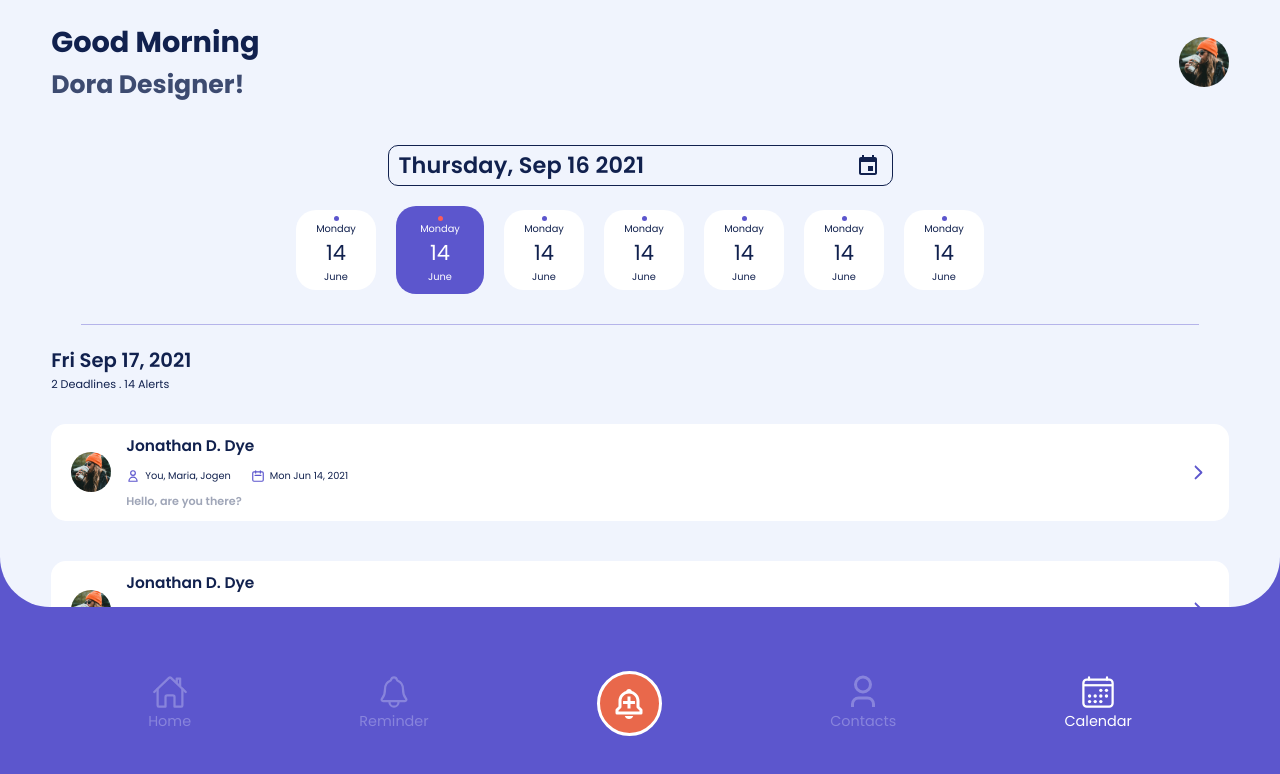
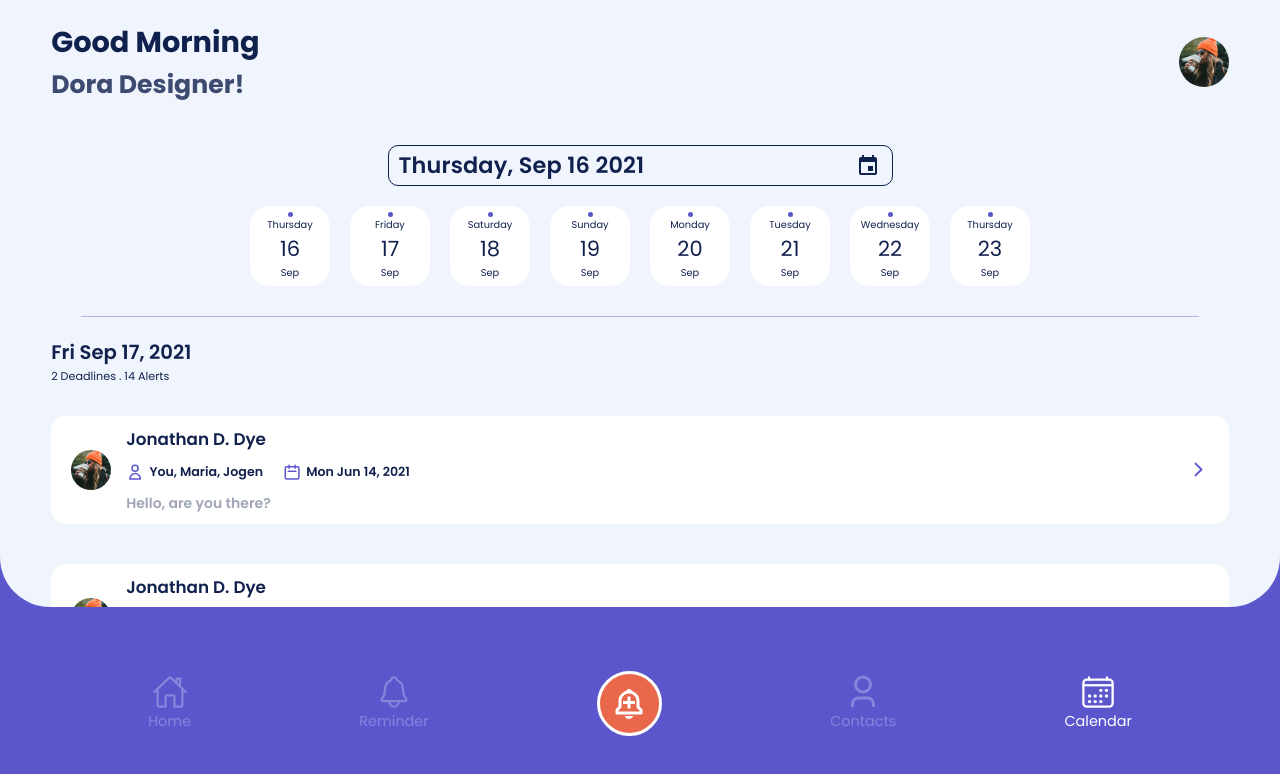
Before and after one commit to khanhammad896/nagger, a React (Create React App) app: page /calendar in a window 1280 px wide. Shown: the top 774 px of the page. Built offline with nearby package versions, Linux system fonts and the light colour scheme.

Commit message:
Removed resizing which was causing keyboard issue for android

```diff
--- a/src/App.css
+++ b/src/App.css
@@ -32,10 +32,9 @@
   width: 100%;
   padding-inline: 4%;
   background-color: var(--tab-theme);
-  flex-grow: 1;
+  height: 100%;
   border-radius: 0 0 50px 50px;
-  /* overflow: auto; */
-  overflow: hidden;
+  overflow: auto;
 }
 
 .tab-stack {
--- a/src/components/DateSelector.js
+++ b/src/components/DateSelector.js
@@ -14,13 +14,36 @@ const DateSelector = (props) => {
   const [selectedDate, setSelectedDate] = React.useState(
     moment().format("dddd, MMMM DD YYYY")
   );
+  const [weekdays, setWeekDays] = React.useState([]);
+
+  const updateWeek = () => {
+    const week = [];
+
+    for (var i = 0; i < 8; i++) {
+      const day = moment(selectedDate)
+        .add(i, "days")
+        .format("dddd MMM DD")
+        .split(" ");
+      const dateObj = {
+        day: day[0],
+        month: day[1],
+        date: day[2],
+      };
+      week.push(dateObj);
+    }
+    return week;
+  };
 
   const handleDateChange = (date) => {
-    setSelectedDate(date);
+    setSelectedDate(date.format("dddd, MMM DD YYYY"));
+    setWeekDays(updateWeek());
   };
 
-  const now = moment();
-  console.log("Selected Date", selectedDate);
+  React.useEffect(() => {
+    setWeekDays(updateWeek());
+  }, []);
+
+  console.log("Week days", weekdays);
   return (
     <>
       <DateSelectorWrapper addReminder={props.addReminder}>
@@ -34,6 +57,7 @@ const DateSelector = (props) => {
               id="date-picker-inline"
               value={selectedDate}
               onChange={handleDateChange}
+              onClose={() => setWeekDays(updateWeek())}
               KeyboardButtonProps={{
                 "aria-label": "change date",
               }}
@@ -42,48 +66,14 @@ const DateSelector = (props) => {
         </div>
         <div className="month-date-container">
           <div className="date-card-wrapper">
-            <div className="date-card">
-              <Badge className="date-dot" />
-              <span className="date-card-day">Monday</span>
-              <span className="date-card-date">14</span>
-              <span className="date-card-month">June</span>
-            </div>
-            <div className="date-card-selected">
-              <Badge className="date-dot-selected" />
-              <span className="date-card-day">Monday</span>
-              <span className="date-card-date">14</span>
-              <span className="date-card-month">June</span>
-            </div>
-            <div className="date-card">
-              <Badge className="date-dot" />
-              <span className="date-card-day">Monday</span>
-              <span className="date-card-date">14</span>
-              <span className="date-card-month">June</span>
-            </div>
-            <div className="date-card">
-              <Badge className="date-dot" />
-              <span className="date-card-day">Monday</span>
-              <span className="date-card-date">14</span>
-              <span className="date-card-month">June</span>
-            </div>
-            <div className="date-card">
-              <Badge className="date-dot" />
-              <span className="date-card-day">Monday</span>
-              <span className="date-card-date">14</span>
-              <span className="date-card-month">June</span>
-            </div>
-            <div className="date-card">
-              <Badge className="date-dot" />
-              <span className="date-card-day">Monday</span>
-              <span className="date-card-date">14</span>
-              <span className="date-card-month">June</span>
-            </div>
-            <div className="date-card">
-              <Badge className="date-dot" />
-              <span className="date-card-day">Monday</span>
-              <span className="date-card-date">14</span>
-              <span className="date-card-month">June</span>
-            </div>
+            {weekdays.map((weekday) => (
+              <div className="date-card">
+                <Badge className="date-dot" />
+                <span className="date-card-day">{weekday.day}</span>
+                <span className="date-card-date">{weekday.date}</span>
+                <span className="date-card-month">{weekday.month}</span>
+              </div>
+            ))}
           </div>
         </div>
       </DateSelectorWrapper>
@@ -210,7 +200,6 @@ const DateSelectorWrapper = styled.div`
   .MuiInputBase-input {
     font-family: var(--font-regular);
     font-size: 1.4em;
-    pointer-events: none;
   }
   .MuiIconButton-label {
     color: var(--text-dark);
--- a/src/components/HomeCard.js
+++ b/src/components/HomeCard.js
@@ -93,11 +93,10 @@ const HomeCardWrapper = styled.div`
     flex-direction: column;
   }
   .user-name {
-    font-size: 1.1em;
-    font-weight: 600;
+    font-size: 1.2em;
   }
   .message-text {
-    font-size: 0.8em;
+    font-size: 1em;
     opacity: 40%;
     font-weight: 600;
     overflow: hidden;
@@ -129,7 +128,7 @@ const HomeCardWrapper = styled.div`
   }
 
   .online-time {
-    font-size: 0.7em;
+    font-size: 0.8em;
     display: inline;
     white-space: nowrap;
   }
@@ -148,8 +147,9 @@ const HomeCardWrapper = styled.div`
   }
 
   .recipients-name-date {
-    font-size: 0.7em;
+    font-size: 0.9em;
     margin-left: 5px;
+    font-family: var(--font-regular);
   }
 
   .date-container {
@@ -158,6 +158,7 @@ const HomeCardWrapper = styled.div`
   }
 
   .recipients-date-container svg {
+    font-size: 1.3em;
     color: var(--background-theme);
   }
 
@@ -173,7 +174,7 @@ const HomeCardWrapper = styled.div`
     font-size: 1.5em;
   }
   @media screen and (max-width: 490px) {
-    padding: 10px 10px;
+    padding: 10px 15px;
 
     .card-content {
       padding-inline-start: 10px;
@@ -184,7 +185,7 @@ const HomeCardWrapper = styled.div`
     }
 
     .card-text {
-      font-size: 13px;
+      font-size: 12px;
     }
 
     .online-status > div {
--- a/src/components/SearchInput.js
+++ b/src/components/SearchInput.js
@@ -1,20 +1,25 @@
 import React from "react";
 import styled from "styled-components";
-import Input from "@material-ui/core/Input";
-import InputAdornment from "@material-ui/core/InputAdornment";
+import TextField from "@material-ui/core/TextField";
 import { FiSearch } from "react-icons/fi";
+import { Input } from "antd";
 const SearchInput = (props) => {
+  const [text, setText] = React.useState("");
   return (
     <>
       <SearchWrapper>
-        <Input
-          placeholder={props.placeholder}
-          endAdornment={
-            <InputAdornment>
-              <FiSearch />
-            </InputAdornment>
-          }
-        />
+        <div className="search-container">
+          <TextField
+            value={text}
+            type="text"
+            id="standard-basic"
+            placeholder={props.placeholder}
+            onChange={(e) => setText(e.target.value)}
+          />
+          <div className="search-icon-container">
+            <FiSearch />
+          </div>
+        </div>
       </SearchWrapper>
     </>
   );
@@ -28,42 +33,46 @@ const SearchWrapper = styled.div`
   justify-content: center;
   align-items: center;
 
-  .MuiInputBase-root {
-    border: none;
+  .search-container {
+    display: flex;
+    justify-content: flex-start;
+    align-items: center;
     width: 100%;
+    height: 60px;
     background-color: #fff;
-    height: 60px;
     border-radius: 15px;
+    padding: 10px 20px;
   }
 
-  .MuiInputBase-input {
-    padding-inline: 20px;
-    color: var(--text-dark);
-    font-family: var(--font-regular);
+  .MuiFormControl-root {
+    width: 100%;
   }
+
   .MuiInput-underline:before,
   .MuiInput-underline:after,
   .MuiInput-underline:hover:not(.Mui-disabled):before {
     border: none;
   }
 
-  .MuiInputAdornment-root {
-    height: 39px;
-    width: 50px !important;
+  .MuiInputBase-input {
+    font-family: var(--font-regular);
+    color: var(--text-dark);
+  }
+
+  .search-icon-container {
+    width: 40px;
+    height: 36.33px;
+    display: flex;
+    justify-content: center;
+    align-items: center;
     background-color: var(--tab-theme);
     border-radius: 35%;
-    align-items: center;
-    justify-content: center;
-    max-height: unset;
-  }
-  .MuiInputAdornment-root > svg {
-    font-size: 1.2em;
-    color: #9ba3bb;
-  }
-  .MuiInputAdornment-positionStart {
-    margin-right: 15px;
   }
 
+  .search-icon-container svg {
+    font-size: 1.5em;
+    color: #939cb5;
+  }
   @media screen and (max-width: 400px) {
     .MuiInputBase-root {
       height: 55px;
--- a/src/pages/Calendar.js
+++ b/src/pages/Calendar.js
@@ -2,14 +2,14 @@ import React from "react";
 import styled from "styled-components";
 import Appbar from "../components/Appbar";
 import DateDivider from "../components/DateDivider";
-import DatePicker from "../components/DateSelector";
+import DateSelector from "../components/DateSelector";
 import HomeCard from "../components/HomeCard";
 const Calendar = (props) => {
   return (
     <section className="tab">
       <CalendarWrapper>
         <Appbar handleShowProfile={props.handleShowProfile} />
-        <DatePicker />
+        <DateSelector />
         <div className="calendar-feed">
           <DateDivider
             date={`Fri Sep 17, 2021`}
--- a/src/pages/Reminders.js
+++ b/src/pages/Reminders.js
@@ -4,7 +4,12 @@ import styled from "styled-components";
 import SearchInput from "../components/SearchInput";
 import HomeCard from "../components/HomeCard";
 import FilterBar from "../components/FilterBar";
+import TextField from "@material-ui/core/TextField";
+import { FiSearch } from "react-icons/fi";
+
 const Reminders = (props) => {
+  const [text, setText] = React.useState("");
+
   return (
     <section className="tab">
       <ReminderWrapper>
--- a/src/routes/Routes.js
+++ b/src/routes/Routes.js
@@ -40,14 +40,15 @@ const Routes = () => {
   const hideAddContact = () => {
     setShowAddContact(false);
   };
-  useEffect(() => {
-    function handleResize() {
-      setHeight(window.innerHeight);
-    }
-    window.addEventListener("resize", handleResize);
-  }, []);
 
-  console.log("Show Profile", showProfile);
+  // useEffect(() => {
+  //   function handleResize() {
+  //     setHeight(window.innerHeight);
+  //   }
+  //   window.addEventListener("resize", handleResize);
+  // }, []);
+
+  console.log("Height", height);
   console.log("Show Add Reminder", showAddReminder);
 
   const routes = () => {
```
